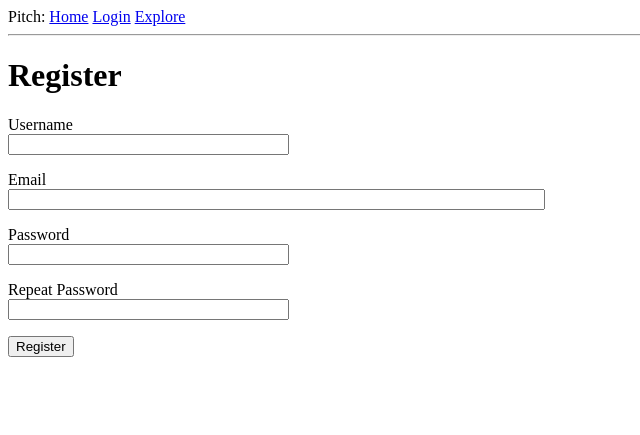
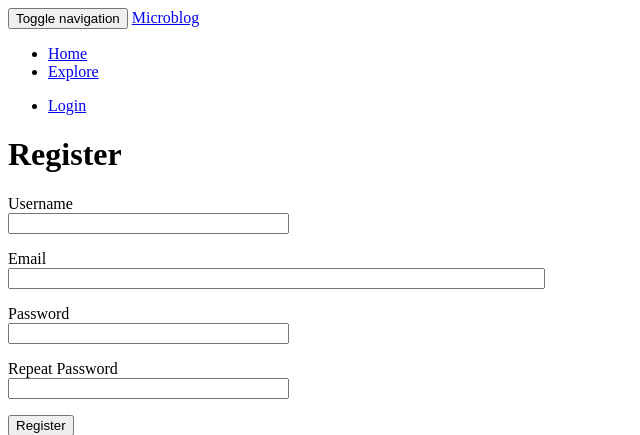
Before and after one commit to olamijinadebayo/blog, a Flask app: page /register in a window 1280 px wide. Shown: the top 435 px of the page, without its empty margins (0-640 px from the left). Run offline with Flask 2, Linux system fonts and the light colour scheme; some libraries are stand-ins or nearby versions.

Commit message:
This will extend bootstrap in the base html file and also render the forms in the registration page with bootstrap

```diff
--- a/app/email.py
+++ b/app/email.py
@@ -2,7 +2,6 @@
 from app import mail,app
 from flask import render_template
 from threading import Thread
-
 
 def send_email(subject,sender,recipients,text_body,html_body):
     msg = Message(subject, sender =sender, recipients= recipients)
--- a/app/templates/404.html
+++ b/app/templates/404.html
@@ -1,6 +1,6 @@
 {% extends "base.html" %}
 
-{% block content %}
+{% block app_content %}
     <h1>File Not Found</h1>
     <p><a href="{{ url_for('index') }}">Back</a></p>
 {% endblock %}
--- a/app/templates/base.html
+++ b/app/templates/base.html
@@ -1,35 +1,55 @@
-<!DOCTYPE html>
-<html>
-  <head>
-    <meta charset="utf-8">
+
+
+  {% block title %}
     {% if title %}
     <title>{{title}} - Microblog</title>
     {% else %}
     <title>Welcome to Microblog</title>
     {% endif %}
-  </head>
-  <body>
-      <div class="">
-        Pitch:
-          <a href="{{ url_for('index') }}">Home</a>
+  {% endblock %}
+
+    {% block navbar %}
+    <nav class="navbar navbar-default">
+        <div class="container">
+            <div class="navbar-header">
+                <button type="button" class="navbar-toggle collapsed" data-toggle="collapse" data-target="#bs-example-navbar-collapse-1" aria-expanded="false">
+                    <span class="sr-only">Toggle navigation</span>
+                    <span class="icon-bar"></span>
+                    <span class="icon-bar"></span>
+                    <span class="icon-bar"></span>
+                </button>
+                <a class="navbar-brand" href="{{ url_for('index') }}">Microblog</a>
+            </div>
+            <div class="collapse navbar-collapse" id="bs-example-navbar-collapse-1">
+                <ul class="nav navbar-nav">
+                    <li><a href="{{ url_for('index') }}">Home</a></li>
+                    <li><a href="{{ url_for('explore') }}">Explore</a></li>
+                </ul>
+                <ul class="nav navbar-nav navbar-right">
                     {% if current_user.is_anonymous %}
-          <a href="{{ url_for('login') }}">Login</a>
+                    <li><a href="{{ url_for('login') }}">Login</a></li>
                     {% else %}
-          <a href="{{url_for('user',username=current_user.username)}}">Profile</a>
-          <a href="{{url_for('logout')}}">Logout</a>
+                    <li><a href="{{ url_for('user', username=current_user.username) }}">Profile</a></li>
+                    <li><a href="{{ url_for('logout') }}">Logout</a></li>
                     {% endif %}
-          <a href="{{ url_for('explore') }}">Explore</a>
+                </ul>
             </div>
-      <hr>
+        </div>
+    </nav>
+    {% endblock %}
+
+
+{% block content %}
+  <div class="container">
       {% with messages = get_flashed_messages() %}
       {% if messages %}
-      <ul>
           {% for message in messages %}
-        <li> {{ message}}</li>
+          <div class="alert alert-info" role="alert">{{ message }}</div>
           {% endfor %}
-      </ul>
       {% endif %}
       {% endwith %}
-      {% block content %} {% endblock %}
-  </body>
-</html>
+
+      {# application content needs to be provided in the app_content block #}
+      {% block app_content %}{% endblock %}
+  </div>
+{% endblock %}
--- a/app/templates/register.html
+++ b/app/templates/register.html
@@ -1,5 +1,5 @@
 {% extends "base.html"%}
-
+{% import 'bootstrap/wtf.html' as wtf %}
 {% block content %}
   <h1>Register</h1>
   <form  method="post">
```
Also changed, not shown: app.db, 1 other file. Lines whose indentation alone changed are shown as unchanged.
